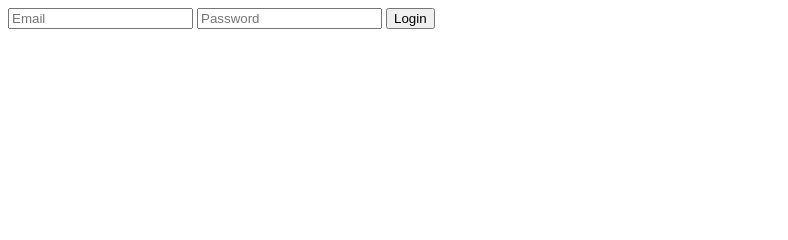
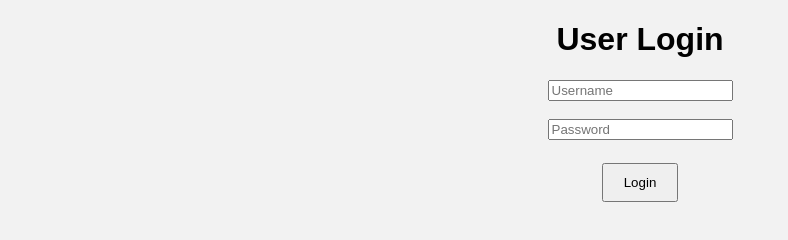
Before and after one commit to DIVYANSH-CODER778/FIRST-WEB, a plain HTML site: page login.html in a window 1280 px wide. Shown: the whole page, without its empty margins (0-788 px from the left). Drawn offline with Linux system fonts and the light colour scheme.

Commit message:
Update login.html

```diff
--- a/login.html
+++ b/login.html
@@ -1,3 +1,22 @@
-<input type="email" placeholder="Email">
-<input type="password" placeholder="Password">
-<button>Login</button>
+<!DOCTYPE html>
+<html>
+<head>
+    <title>Login</title>
+    <link rel="stylesheet" href="style.css">
+</head>
+<body>
+
+    <h1>User Login</h1>
+
+    <input type="text" placeholder="Username">
+    <br><br>
+
+    <input type="password" placeholder="Password">
+    <br><br>
+
+    <button onclick="login()">Login</button>
+
+    <script src="script.js"></script>
+
+</body>
+</html>
```
